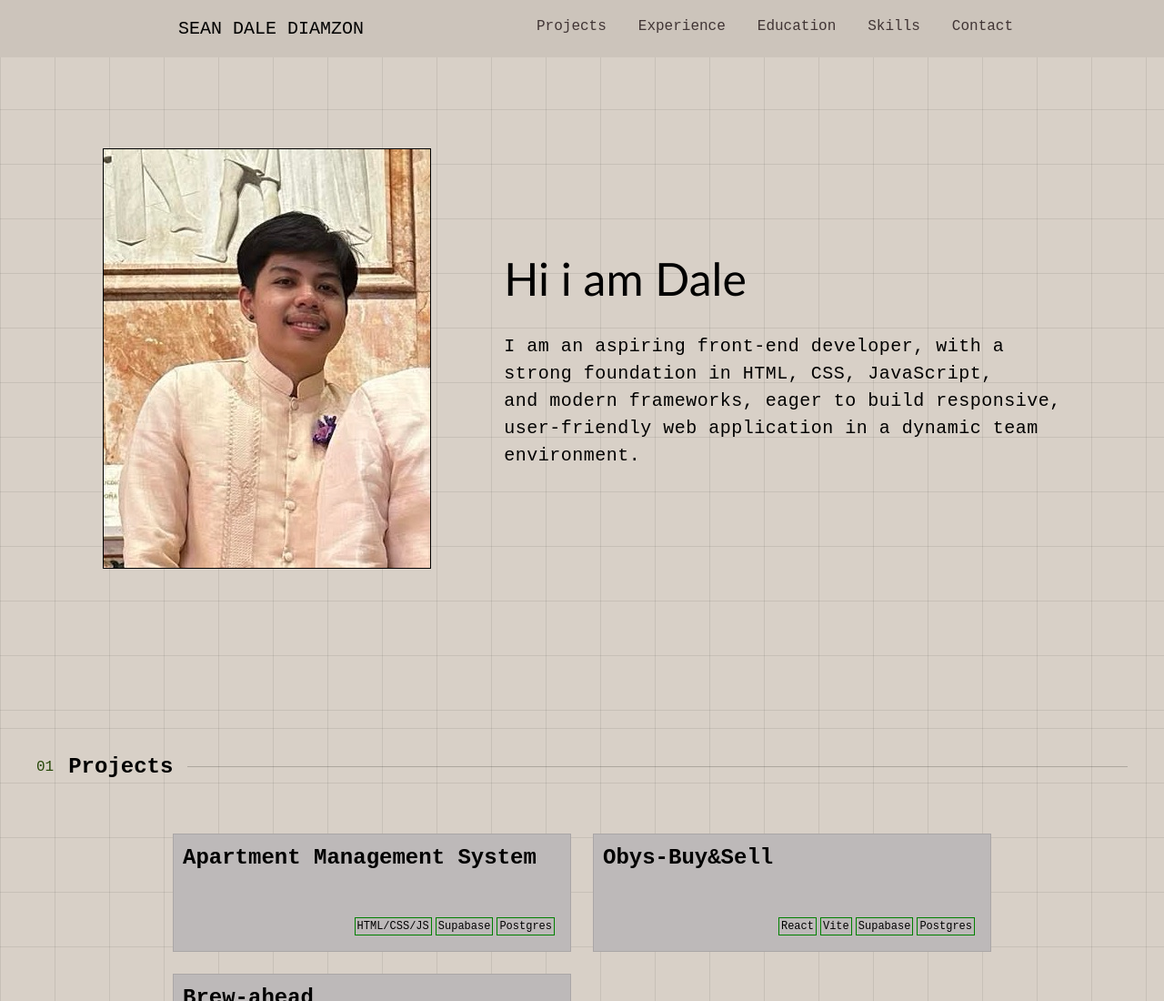
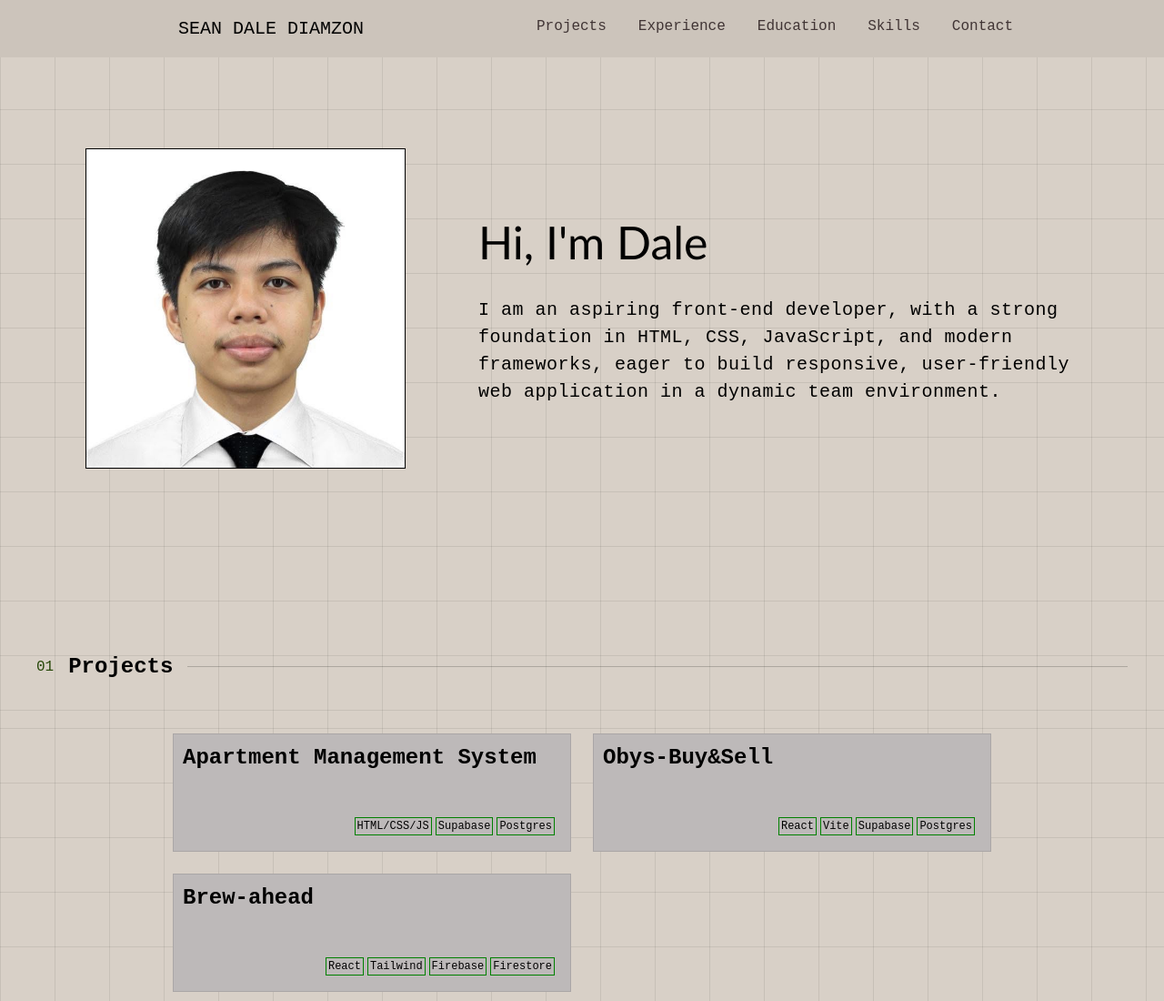
Before and after one commit to sean-dale20/Portfolio-web-2026, a plain HTML site: page index.html in a window 1280 px wide. Shown: the top 1100 px of the page at 91% size. Drawn offline with Linux system fonts and the light colour scheme.

Commit message:
Changed the profile picture

```diff
--- a/index.html
+++ b/index.html
@@ -40,16 +40,16 @@
     </div>
     <div class="first-part" id="home">
       <div class="img-container">
-        <img src="pics/9137c40b-a290-4545-95f8-0a2f68ebf6c4.jpg" alt="dale" />
+        <img src="pics/f7f55a4c-b6b9-4ffa-acb1-5725990705bb.jpg" alt="dale" />
       </div>
       <div class="introduction">
-        <span class="dale">Hi i am Dale</span>
+        <span class="dale">Hi, I'm Dale</span>
         <span class="intro">
-          I am an aspiring front-end developer, with a <br />
-          strong foundation in HTML, CSS, JavaScript,<br />
-          and modern frameworks, eager to build responsive,<br />
+          I am an aspiring front-end developer, with a
+          strong foundation in HTML, CSS, JavaScript,
+          and modern frameworks, eager to build responsive,
           user-friendly web application in a dynamic team
-          <br />environment.</span
+          environment.</span
         >
       </div>
     </div>
--- a/style.css
+++ b/style.css
@@ -137,7 +137,8 @@ body{
 
 .img-container img{
     border: solid 1px black;
-
+   max-width: 350px;
+   max-height: 350px;
      object-fit: cover;
      margin-left: 0px;
 
@@ -174,6 +175,8 @@ body{
 
 
     line-height: 1.5;
+    display: block;
+    max-width: 55ch;
 
 }
 
```
Also changed, not shown: pics/f7f55a4c-b6b9-4ffa-acb1-5725990705bb.jpg (added).
